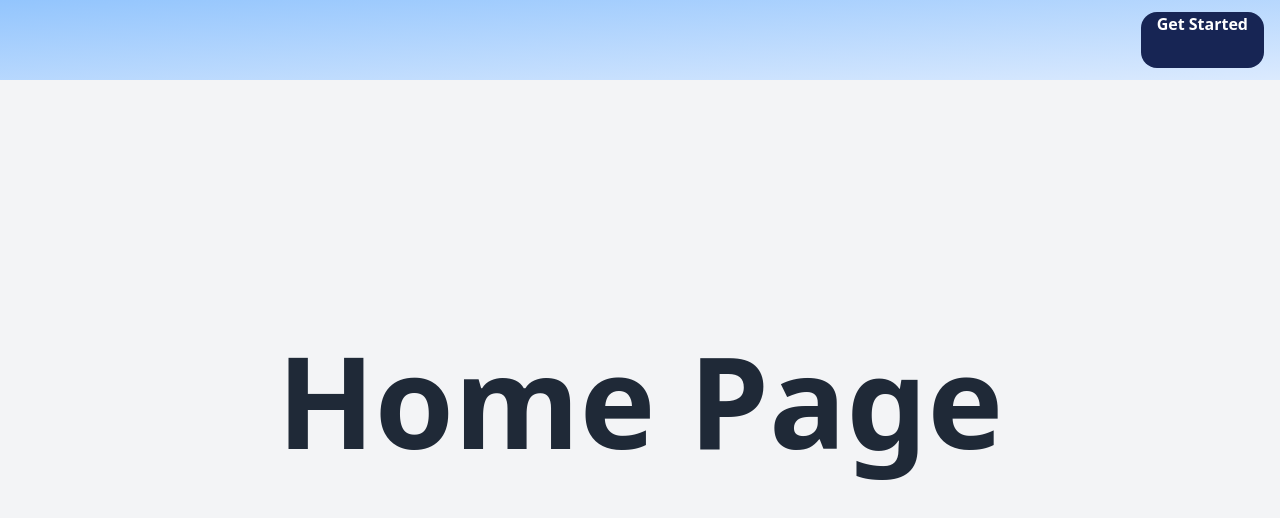
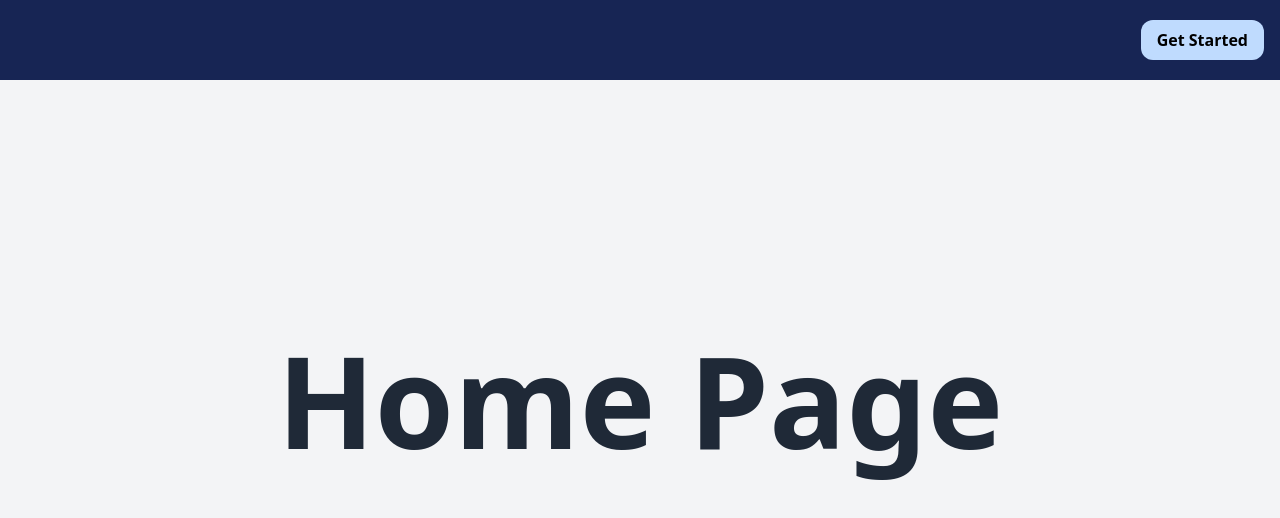
Before and after one commit to StockerMC/TutorConnect, a SvelteKit app: page / in a window 1280 px wide. Shown: the top 518 px of the page. Built offline with nearby package versions, Linux system fonts and the light colour scheme.

Commit message:
restyled navbar

```diff
--- a/src/routes/+layout.svelte
+++ b/src/routes/+layout.svelte
@@ -5,10 +5,10 @@
     export let data;
 </script>
 
-<nav class="h-20 w-screen fixed top-0 left-0 bg-gradient-to-br from-blue-300 to-blue-100">
+<nav class="h-20 w-screen fixed top-0 left-0 bg-gradient-to-br bg-blue-950">
     <div class="flex items-center h-full px-4">
         <a
-                class="text-center text-white font-bold pl-4 pr-4 h-[70%] bg-blue-950 rounded-2xl ml-auto align-middle"
+                class="text-center text-black font-bold pl-4 pr-4 pt-2 pb-2 bg-blue-200 rounded-xl ml-auto align-middle hover-fill duration-300"
                 href="create-listing">Get Started</a
         >
     </div>
@@ -21,4 +21,8 @@
 {/key}
 
 <style>
+    .hover-fill:hover {
+        transition: 0.3s;
+        background: #85a7e3;
+    }
 </style>
```
